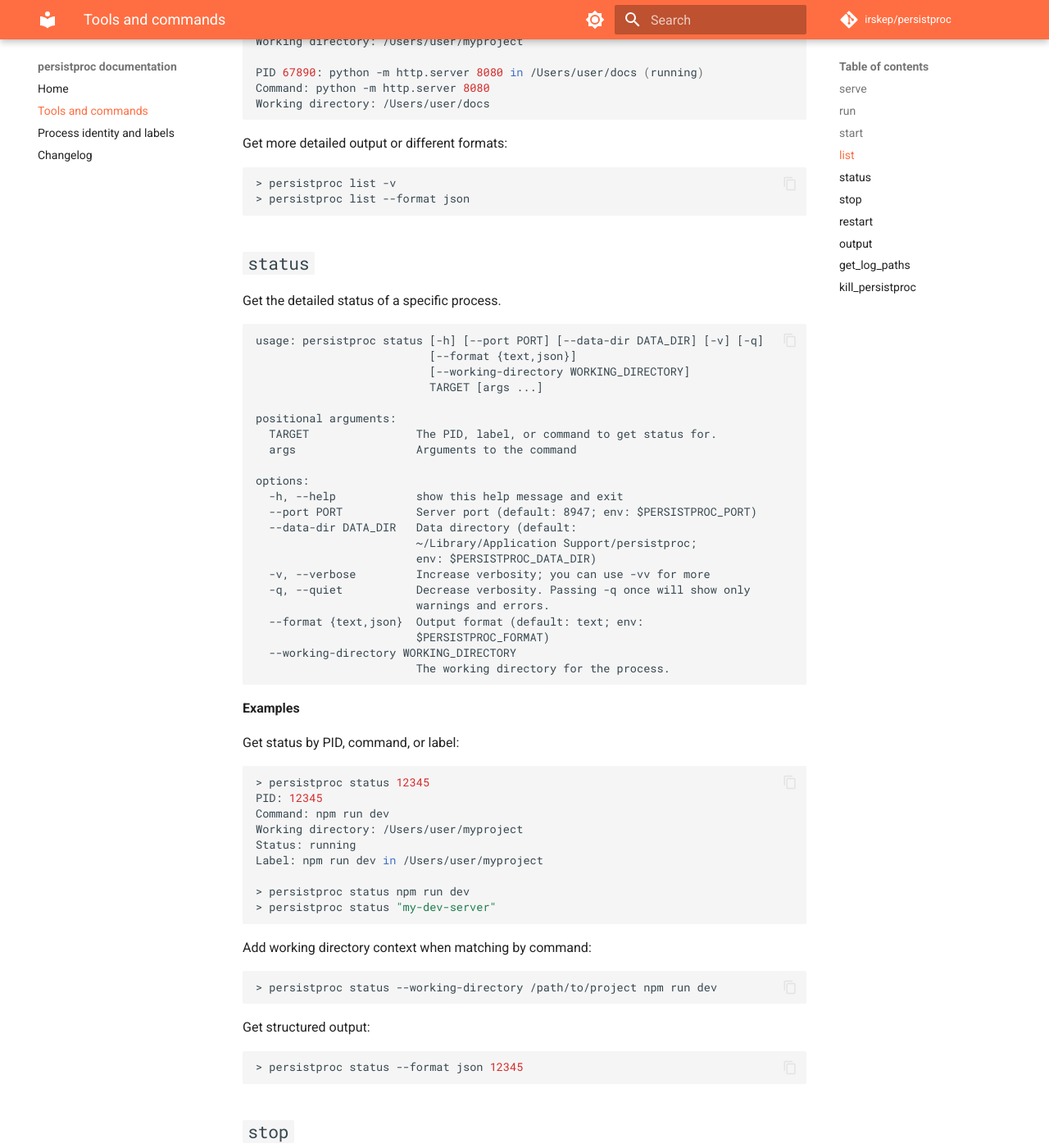
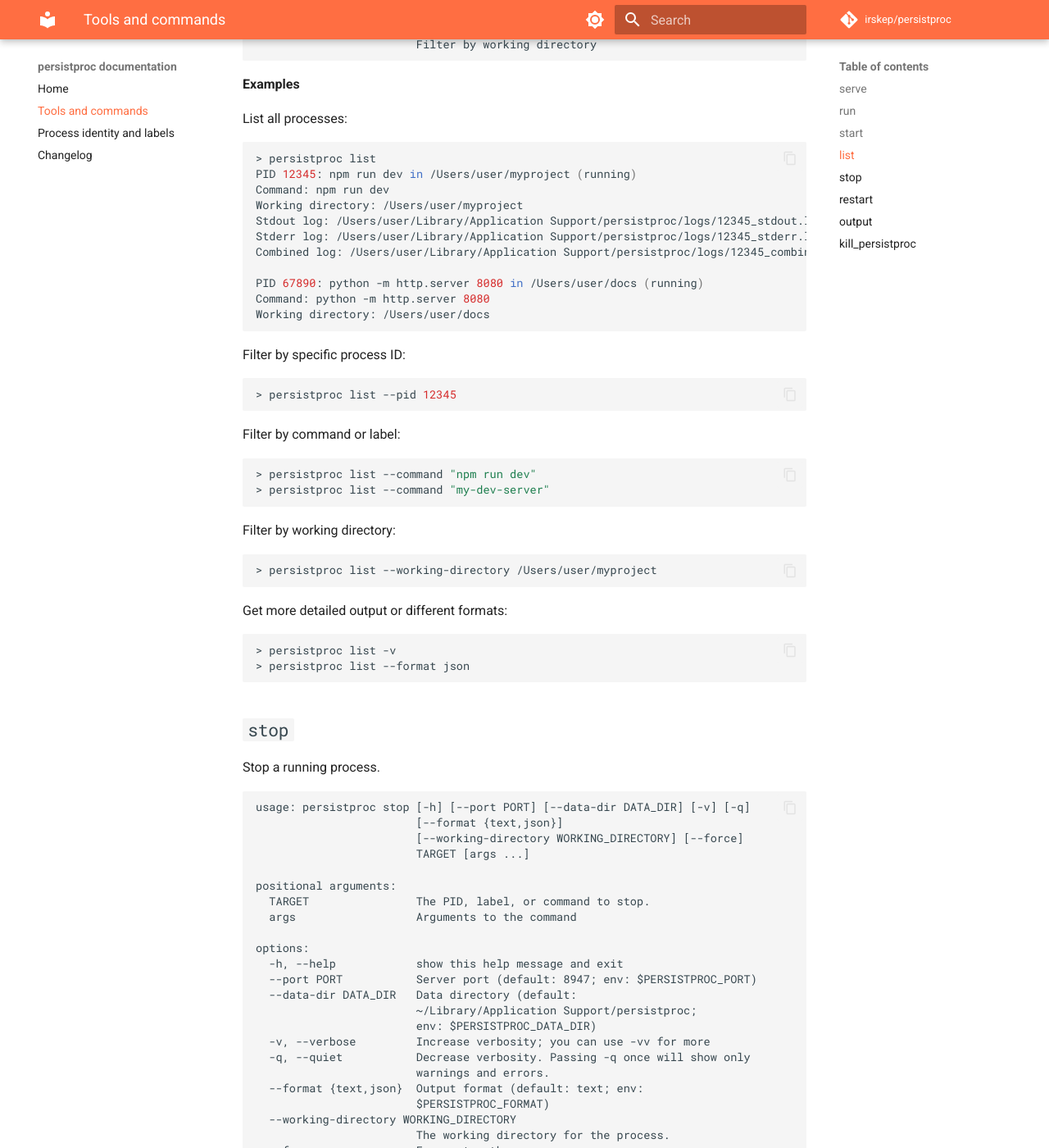
Before and after one commit to irskep/persistproc, an MkDocs documentation site: the page built from docs/tools.md, in a window 1280 px wide and 1400 px high, scrolled down 4859 px. Shown: the whole window at 82% size. Built offline with MkDocs 1.6.1 and Material for MkDocs 9.7.7, drawn with Linux system fonts in a browser that asks for light colours; comment, search, counter and statistics services are not loaded; the version menu is left out; some of the changed text lies outside the part shown.

Commit message:
Roll status and get_log_paths into list (#31)
* CLAUDE.md updates

* Unify list,status,get_log_paths to just list

* Fixes, debug logging

* Probably fix busted run()

* Claude

````diff
--- a/docs/tools.md
+++ b/docs/tools.md
@@ -213,12 +213,14 @@
 
 ## `list`
 
-List all managed processes and their status.
+List all managed processes and their status, optionally filtered by pid, command, or working directory. Provides log paths for each process.
 
 <!-- persistproc list --help -->
 ```
 usage: persistproc list [-h] [--port PORT] [--data-dir DATA_DIR] [-v] [-q]
-                        [--format {text,json}]
+                        [--format {text,json}] [--pid PID]
+                        [--command-or-label COMMAND_OR_LABEL]
+                        [--working-directory WORKING_DIRECTORY]
 
 options:
   -h, --help            show this help message and exit
@@ -231,19 +233,48 @@
                         warnings and errors.
   --format {text,json}  Output format (default: text; env:
                         $PERSISTPROC_FORMAT)
+  --pid PID             Filter by process ID
+  --command-or-label COMMAND_OR_LABEL
+                        Filter by command or label
+  --working-directory WORKING_DIRECTORY
+                        Filter by working directory
 ```
 
 **Examples**
+
+List all processes:
 
 ```bash
 > persistproc list
 PID 12345: npm run dev in /Users/user/myproject (running)
 Command: npm run dev
 Working directory: /Users/user/myproject
+Stdout log: /Users/user/Library/Application Support/persistproc/logs/12345_stdout.log
+Stderr log: /Users/user/Library/Application Support/persistproc/logs/12345_stderr.log
+Combined log: /Users/user/Library/Application Support/persistproc/logs/12345_combined.log
 
 PID 67890: python -m http.server 8080 in /Users/user/docs (running)
 Command: python -m http.server 8080
 Working directory: /Users/user/docs
+```
+
+Filter by specific process ID:
+
+```bash
+> persistproc list --pid 12345
+```
+
+Filter by command or label:
+
+```bash
+> persistproc list --command "npm run dev"
+> persistproc list --command "my-dev-server"
+```
+
+Filter by working directory:
+
+```bash
+> persistproc list --working-directory /Users/user/myproject
 ```
 
 Get more detailed output or different formats:
@@ -251,64 +282,6 @@
 ```bash
 > persistproc list -v
 > persistproc list --format json
-```
-
-## `status`
-
-Get the detailed status of a specific process.
-
-<!-- persistproc status --help -->
-```
-usage: persistproc status [-h] [--port PORT] [--data-dir DATA_DIR] [-v] [-q]
-                          [--format {text,json}]
-                          [--working-directory WORKING_DIRECTORY]
-                          TARGET [args ...]
-
-positional arguments:
-  TARGET                The PID, label, or command to get status for.
-  args                  Arguments to the command
-
-options:
-  -h, --help            show this help message and exit
-  --port PORT           Server port (default: 8947; env: $PERSISTPROC_PORT)
-  --data-dir DATA_DIR   Data directory (default:
-                        ~/Library/Application Support/persistproc;
-                        env: $PERSISTPROC_DATA_DIR)
-  -v, --verbose         Increase verbosity; you can use -vv for more
-  -q, --quiet           Decrease verbosity. Passing -q once will show only
-                        warnings and errors.
-  --format {text,json}  Output format (default: text; env:
-                        $PERSISTPROC_FORMAT)
-  --working-directory WORKING_DIRECTORY
-                        The working directory for the process.
-```
-
-**Examples**
-
-Get status by PID, command, or label:
-
-```bash
-> persistproc status 12345
-PID: 12345
-Command: npm run dev
-Working directory: /Users/user/myproject
-Status: running
-Label: npm run dev in /Users/user/myproject
-
-> persistproc status npm run dev
-> persistproc status "my-dev-server"
-```
-
-Add working directory context when matching by command:
-
-```bash
-> persistproc status --working-directory /path/to/project npm run dev
-```
-
-Get structured output:
-
-```bash
-> persistproc status --format json 12345
 ```
 
 ## `stop`
@@ -507,55 +480,6 @@
 > persistproc output --working-directory /path/to/project npm run dev
 ```
 
-## `get_log_paths`
-
-Get the paths to the log files for a specific process.
-
-<!-- persistproc get_log_paths --help -->
-```
-usage: persistproc get_log_paths [-h] [--port PORT] [--data-dir DATA_DIR] [-v]
-                                 [-q] [--format {text,json}]
-                                 [--working-directory WORKING_DIRECTORY]
-                                 TARGET [args ...]
-
-positional arguments:
-  TARGET                The PID, label, or command to get log paths for.
-  args                  Arguments to the command
-
-options:
-  -h, --help            show this help message and exit
-  --port PORT           Server port (default: 8947; env: $PERSISTPROC_PORT)
-  --data-dir DATA_DIR   Data directory (default:
-                        ~/Library/Application Support/persistproc;
-                        env: $PERSISTPROC_DATA_DIR)
-  -v, --verbose         Increase verbosity; you can use -vv for more
-  -q, --quiet           Decrease verbosity. Passing -q once will show only
-                        warnings and errors.
-  --format {text,json}  Output format (default: text; env:
-                        $PERSISTPROC_FORMAT)
-  --working-directory WORKING_DIRECTORY
-                        The working directory for the process.
-```
-
-**Examples**
-
-Get log file paths by PID, command, or label:
-
-```bash
-> persistproc get_log_paths 12345
-Stdout log: /Users/user/Library/Application Support/persistproc/logs/12345_stdout.log
-Stderr log: /Users/user/Library/Application Support/persistproc/logs/12345_stderr.log
-
-> persistproc get_log_paths npm run dev
-> persistproc get_log_paths "my-dev-server"
-```
-
-Add working directory context when matching by command:
-
-```bash
-> persistproc get_log_paths --working-directory /path/to/project npm run dev
-```
-
 ## `kill_persistproc`
 
 Kill all managed processes and get the PID of the persistproc server.
````
Also changed, not shown: CLAUDE.md (+35 -1 lines), README.md (+1 -3 lines), docs/index.md (+1 -3 lines), 13 other files.
